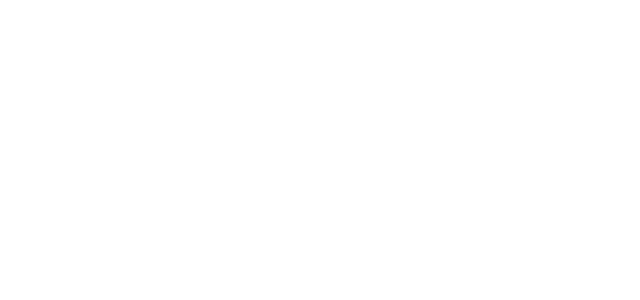
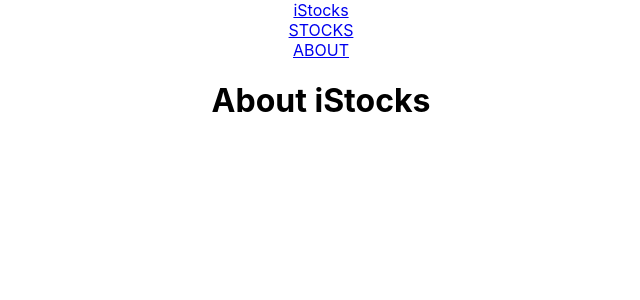
Before and after one commit to chess2022/React-Stock-Prices, a React (Create React App) app: page /about in a window 1280 px wide. Before the commit this address had no page. Shown: the top 300 px of the page, without its empty margins (319-959 px from the left). Built offline with nearby package versions, Linux system fonts and the light colour scheme.

Commit message:
Adds basic pages and checks linked/working

```diff
--- a/src/App.js
+++ b/src/App.js
@@ -1,12 +1,20 @@
 import './App.css';
 import { Route, Routes } from "react-router-dom";
 import Main from "./pages/Main"
+import About from "./pages/About"
+import Nav from './components/Nav';
+import Stocks from "./pages/Stocks"
+import Prices from "./pages/Prices"
 
 export default function App() {
   return (
     <div className="App">
+      <Nav />
       <Routes>
         <Route path="/" element={<Main />} />
+        <Route path="/stocks" element={<Stocks />} />
+        <Route path="/about" element={<About />} />
+        <Route path="/stocks/:id" element={<Prices />} />
       </Routes>
     </div>
   );
--- /dev/null
+++ b/src/components/Nav.jsx
@@ -0,0 +1,17 @@
+import { Link } from "react-router-dom";
+
+export default function Nav(props) {
+  return (
+    <div className="nav">
+      <Link to="/">
+        <div>iStocks</div>
+      </Link>
+      <Link to="/stocks">
+        <div>STOCKS</div>
+      </Link>
+      <Link to="/about">
+        <div>ABOUT</div>
+      </Link>
+    </div>
+  );
+}
--- /dev/null
+++ b/src/pages/About.jsx
@@ -0,0 +1,3 @@
+export default function About() {
+  return <h1>About iStocks</h1>;
+}
--- a/src/pages/Prices.jsx
+++ b/src/pages/Prices.jsx
@@ -0,0 +1,5 @@
+export default function Prices() {
+    return (
+        <div>price</div>
+    )
+}
--- a/src/pages/Stocks.jsx
+++ b/src/pages/Stocks.jsx
@@ -0,0 +1,5 @@
+export default function Stocks() {
+    return (
+        <div>something</div>
+    )
+}
```
